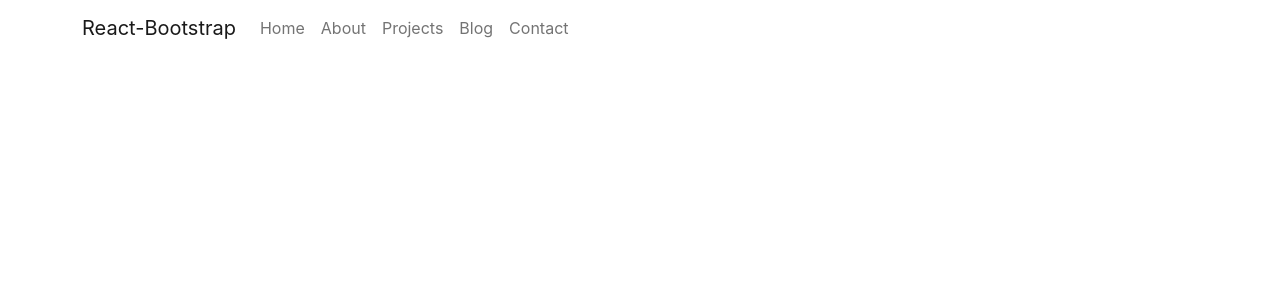
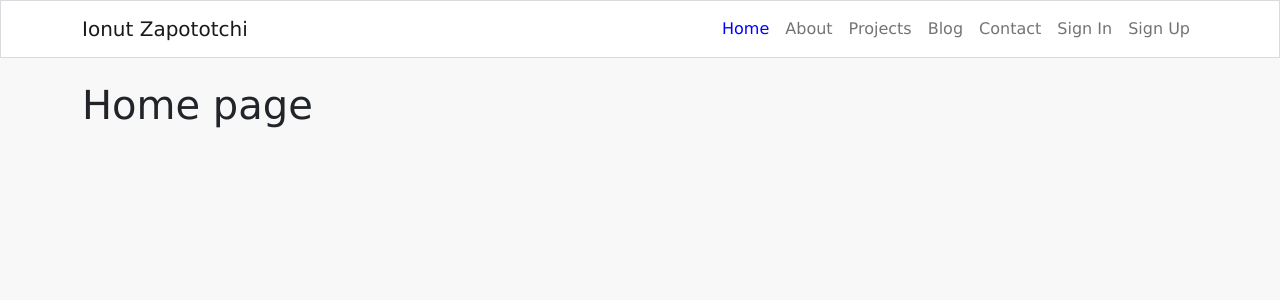
Before and after one commit to lseparatio/developer-portofolio-react-rest-frontend, a React (Create React App) app: page / in a window 1280 px wide. Shown: the top 300 px of the page. Built offline with nearby package versions, Linux system fonts and the light colour scheme.

Commit message:
Finished navbar and some styling

```diff
--- a/package.json
+++ b/package.json
@@ -10,6 +10,7 @@
     "react": "^18.2.0",
     "react-bootstrap": "^2.7.0",
     "react-dom": "^18.2.0",
+    "react-router-dom": "^6.6.2",
     "react-scripts": "^5.0.1",
     "web-vitals": "^2.1.4"
   },
--- a/public/index.html
+++ b/public/index.html
@@ -6,40 +6,21 @@
   <link rel="icon" href="%PUBLIC_URL%/favicon.ico" />
   <meta name="viewport" content="width=device-width, initial-scale=1" />
   <meta name="theme-color" content="#000000" />
-  <meta name="description" content="Web site created using create-react-app" />
+  <meta name="description" content="Ionut Zapototchi Full Stack Developer Portofolio" />
   <link rel="apple-touch-icon" href="%PUBLIC_URL%/logo192.png" />
-  <!--
-      manifest.json provides metadata used when your web app is installed on a
-      user's mobile device or desktop. See https://developers.google.com/web/fundamentals/web-app-manifest/
-    -->
+
   <link rel="manifest" href="%PUBLIC_URL%/manifest.json" crossorigin="use-credentials" />
   <link rel="stylesheet" href="https://cdn.jsdelivr.net/npm/bootstrap@5.2.3/dist/css/bootstrap.min.css"
     integrity="sha384-rbsA2VBKQhggwzxH7pPCaAqO46MgnOM80zW1RWuH61DGLwZJEdK2Kadq2F9CUG65" crossorigin="anonymous" />
-  <!--
-      Notice the use of %PUBLIC_URL% in the tags above.
-      It will be replaced with the URL of the `public` folder during the build.
-      Only files inside the `public` folder can be referenced from the HTML.
+  <script src="https://kit.fontawesome.com/0ea0c1e734.js" crossorigin="anonymous"></script>
 
-      Unlike "/favicon.ico" or "favicon.ico", "%PUBLIC_URL%/favicon.ico" will
-      work correctly both with client-side routing and a non-root public URL.
-      Learn how to configure a non-root public URL by running `npm run build`.
-    -->
-  <title>React App</title>
+  <title>Ionut Zapototchi Portofolio</title>
 </head>
 
 <body>
   <noscript>You need to enable JavaScript to run this app.</noscript>
   <div id="root"></div>
-  <!--
-      This HTML file is a template.
-      If you open it directly in the browser, you will see an empty page.
 
-      You can add webfonts, meta tags, or analytics to this file.
-      The build step will place the bundled scripts into the <body> tag.
-
-      To begin the development, run `npm start` or `yarn start`.
-      To create a production bundle, use `npm run build` or `yarn build`.
-    -->
 </body>
 
 </html>
--- a/src/App.css
+++ /dev/null
@@ -1,38 +0,0 @@
-.App {
-  text-align: center;
-}
-
-.App-logo {
-  height: 40vmin;
-  pointer-events: none;
-}
-
-@media (prefers-reduced-motion: no-preference) {
-  .App-logo {
-    animation: App-logo-spin infinite 20s linear;
-  }
-}
-
-.App-header {
-  background-color: #282c34;
-  min-height: 100vh;
-  display: flex;
-  flex-direction: column;
-  align-items: center;
-  justify-content: center;
-  font-size: calc(10px + 2vmin);
-  color: white;
-}
-
-.App-link {
-  color: #61dafb;
-}
-
-@keyframes App-logo-spin {
-  from {
-    transform: rotate(0deg);
-  }
-  to {
-    transform: rotate(360deg);
-  }
-}
--- a/src/App.js
+++ b/src/App.js
@@ -1,12 +1,26 @@
-import logo from './logo.svg';
-import Button from 'react-bootstrap/Button';
+//import logo from './logo.svg';
+//import Button from 'react-bootstrap/Button';
 import NavBar from './components/NavBar';
-import './App.css';
+import styles from './App.module.css';
+import Container from "react-bootstrap/Container";
+import { Route, Routes } from "react-router-dom";
 
 function App() {
   return (
-    <div className="App">
-      <NavBar/>
+    <div className={styles.App}>
+      <NavBar />
+      <Container className={styles.Main}>
+        <Routes>
+          <Route exact path="/" element={<h1>Home page</h1>} />
+          <Route exact path="/about" element={<h1>About</h1>} />
+          <Route exact path="/projects" element={<h1>Projects</h1>} />
+          <Route exact path="/blog" element={<h1>Blog</h1>} />
+          <Route exact path="/contact" element={<h1>Contact</h1>} />
+          <Route exact path="/signin" element={<h1>Sign in</h1>} />
+          <Route exact path="/signup" element={<h1>Sign up</h1>} />
+          <Route element={() => <p>Page not found!</p>} />
+        </Routes>
+      </Container>
     </div>
   );
 }
--- /dev/null
+++ b/src/App.module.css
@@ -0,0 +1,9 @@
+.App {
+    font-family: 'Lucida Sans', 'Lucida Sans Regular', 'Lucida Grande', 'Lucida Sans Unicode', Geneva, Verdana, sans-serif;
+    background-color: #f8f8f8;
+    min-height: 100vh;
+}
+
+.Main {
+    padding-top: 81px;
+}
--- a/src/components/NavBar.js
+++ b/src/components/NavBar.js
@@ -2,22 +2,29 @@ import React from 'react'
 import Container from 'react-bootstrap/Container';
 import Nav from 'react-bootstrap/Nav';
 import Navbar from 'react-bootstrap/Navbar';
-import NavDropdown from 'react-bootstrap/NavDropdown';
+import styles from '../styles/NavBar.module.css'
+import { NavLink } from "react-router-dom";
+
+
 
 const NavBar = () => {
   return (
-    <Navbar expand="md" fixed='top'>
+    <Navbar className={styles.NavBar} expand="md" fixed='top'>
       <Container>
-      <Navbar.Brand href="#home">React-Bootstrap</Navbar.Brand>
+        <NavLink exact="true" className="nav-link" to="/">
+          <Navbar.Brand>Ionut Zapototchi</Navbar.Brand>
+        </NavLink>
+
         <Navbar.Toggle aria-controls="basic-navbar-nav" />
         <Navbar.Collapse id="basic-navbar-nav">
-        <Nav className="me-auto">
-          <Nav.Link href="#home">Home</Nav.Link>
-          <Nav.Link href="#link">About</Nav.Link>
-          <Nav.Link href="#link">Projects</Nav.Link>
-          <Nav.Link href="#link">Blog</Nav.Link>
-          <Nav.Link href="#link">Contact</Nav.Link>
-
+          <Nav className="ms-auto text-center">
+            <NavLink exact="true" className="nav-link" to="/">Home</NavLink>
+            <NavLink exact="true" className="nav-link" to="/about">About</NavLink>
+            <NavLink exact="true" className="nav-link" to="/projects">Projects</NavLink>
+            <NavLink exact="true" className="nav-link" to="/blog">Blog</NavLink>
+            <NavLink exact="true" className="nav-link" to="/contact">Contact</NavLink>
+            <NavLink exact="true" className="nav-link" to="/signin">Sign In</NavLink>
+            <NavLink exact="true" className="nav-link" to="/signup">Sign Up</NavLink>
           </Nav>
         </Navbar.Collapse>
       </Container>
--- a/src/index.css
+++ b/src/index.css
@@ -11,3 +11,8 @@ code {
   font-family: source-code-pro, Menlo, Monaco, Consolas, 'Courier New',
     monospace;
 }
+
+.navbar-nav .nav-link.active,
+.navbar-nav .show>.nav-link {
+  color: blue;
+}
--- a/src/index.js
+++ b/src/index.js
@@ -3,11 +3,14 @@ import ReactDOM from 'react-dom/client';
 import './index.css';
 import App from './App';
 import reportWebVitals from './reportWebVitals';
+import { BrowserRouter as Router } from "react-router-dom";
 
 const root = ReactDOM.createRoot(document.getElementById('root'));
 root.render(
   <React.StrictMode>
-    <App />
+    <Router>
+      <App />
+    </Router>
   </React.StrictMode>
 );
 
--- /dev/null
+++ b/src/styles/NavBar.module.css
@@ -0,0 +1,4 @@
+.NavBar {
+    background-color: #ffffff;
+    border: 1px solid #dadadf;
+}
```
Also changed, not shown: 2 other files (tests, documents, lock files or other folders). Lines whose indentation alone changed are shown as unchanged.
